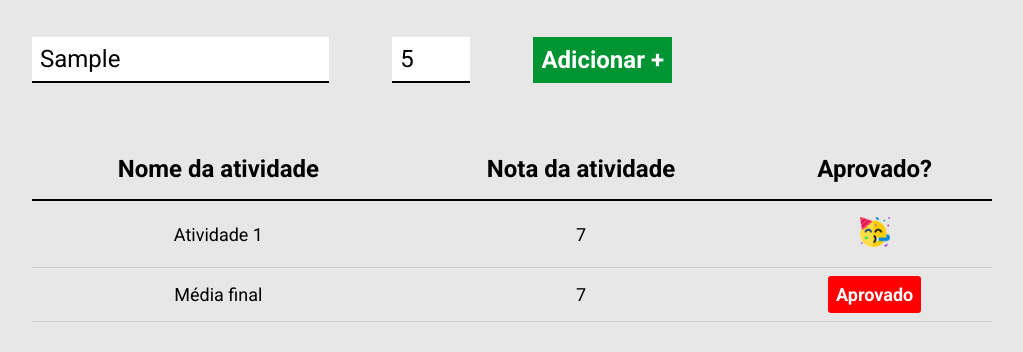
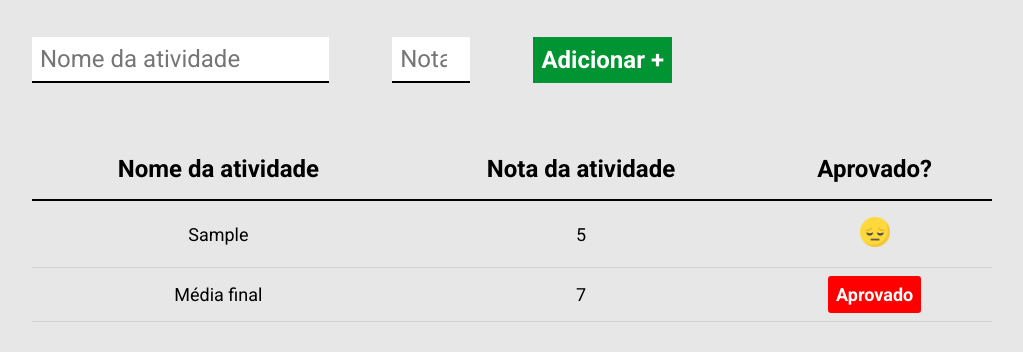
Before and after one commit to VictorRivera27/modulo8_projeto2, a plain HTML site: page index.html in a window 1280 px wide. Both pictures are taken after typing "Sample", "5" into the empty fields and a click on the button "Adicionar +". Shown: the part 150-502 px from the top of the page, without its empty margins (128-1151 px from the left). Drawn offline with Linux system fonts and the light colour scheme.

Commit message:
Arquivos depois da correcao Aula 04

```diff
--- a/index.html
+++ b/index.html
@@ -29,11 +29,6 @@
                 </tr>
             </thead>
             <tbody>
-                <tr>
-                    <td>Atividade 1</td>
-                    <td>7</td>
-                    <td><img src="./images/aprovado.png" alt="Emoji festejando" /></td>
-                </tr>
             </tbody>
             <tfoot>
                 <tr>
--- a/main.js
+++ b/main.js
@@ -1,9 +1,26 @@
 const form = document.getElementById('form-atividade');
+const imgAprovado = '<img src="./images/aprovado.png" alt="Emoji festejando" />';
+const imgReprovado = '<img src="./images/reprovado.png" alt="Emoji decepcionado" />';
+
+let linhas = '';
+
 form.addEventListener('submit', function(e) {
     e.preventDefault();
 
-    const inputNomeAtividade = documet.getElementById('nome-atividade');
-    const inputNotaAtividade = documet.getElementById('nota-atividade');
+    const inputNomeAtividade = document.getElementById('nome-atividade');
+    const inputNotaAtividade = document.getElementById('nota-atividade');
 
-    alert(`Atividade: ${inputNomeAtividade.value} - Nota: ${inputNotaAtividade.value}`);
+    let linha = '<tr>';
+    linha += `<td>${inputNomeAtividade.value}</td>`;
+    linha += `<td>${inputNotaAtividade.value}</td>`;
+    linha += `<td>${inputNotaAtividade.value > 7 ? imgAprovado : imgReprovado}</td>`;
+    linha += '</tr>';
+
+    linhas += linha;
+
+    const corpoTabela = document.querySelector('tbody');
+    corpoTabela.innerHTML = linhas;
+
+    inputNomeAtividade.value = '';
+    inputNotaAtividade.value = '';
 });
```
